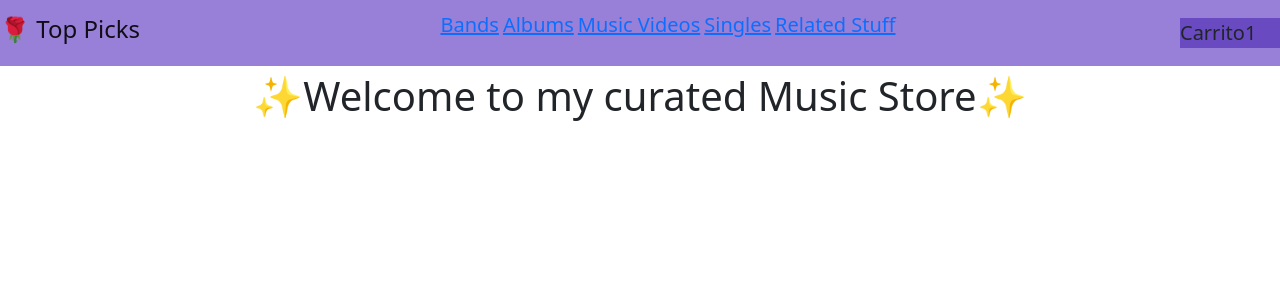
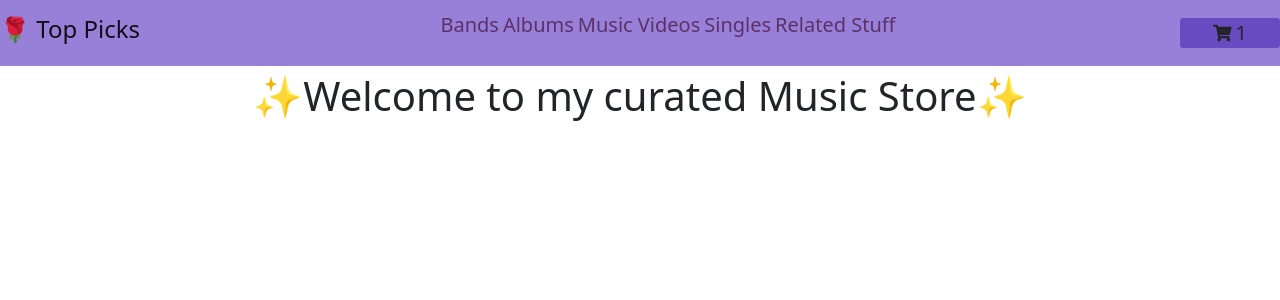
Before and after one commit to paularuhl/tiendita-ruhl, a React (Create React App) app: page / in a window 1280 px wide. Shown: the top 300 px of the page. Built offline with nearby package versions, Linux system fonts and the light colour scheme.

Commit message:
import cartIcon component, fix href colours

```diff
--- a/src/components/CartWidget.js
+++ b/src/components/CartWidget.js
@@ -1,13 +1,19 @@
 import React from 'react';
+import { FontAwesomeIcon } from '@fortawesome/react-fontawesome'
+import { faShoppingCart} from '@fortawesome/free-solid-svg-icons'
+
+
+
 
 const CartWidget = ({cantidadItems}) => {
     cantidadItems = 1;
     return (
         <div className="cart">
         <div className="d-flex">
-           Carrito
-        <i class="fas fa-shopping-cart"></i>
-        {cantidadItems}
+           <FontAwesomeIcon className="cartIcon" icon={faShoppingCart}/>
+        </div>
+        <div className="d-flex">
+           {cantidadItems}
         </div>
     </div>
         );
--- a/src/components/NavBar.js
+++ b/src/components/NavBar.js
@@ -11,11 +11,11 @@ const NavBar = () => {
             <Navbar.Toggle aria-controls="basic-navbar-nav" />
             <Navbar.Collapse id="basic-navbar-nav" className="justify-content-center text-grey">
                 <Nav className="mr-5">
-                        <a href="#"><p className="dropItem text-decoration: none;" >Bands</p></a>
-                        <a href="#"><p className="dropItem text-decoration: none;" >Albums</p></a>
-                        <a href="#"><p className="dropItem text-decoration: none;" >Music Videos</p></a>
-                        <a href="#"><p className="dropItem text-decoration: none;" >Singles</p></a>
-                        <a href="#"><p className="dropItem text-decoration: none;" >Related Stuff</p></a>
+                        <p className="dropItem" > <a href="#">Bands </a></p>
+                        <p className="dropItem" > <a href="#">Albums </a></p>
+                        <p className="dropItem" > <a href="#">Music Videos </a></p>
+                        <p className="dropItem" > <a href="#">Singles </a></p>
+                        <p className="dropItem" > <a href="#">Related Stuff </a></p>
                 </Nav>
             </Navbar.Collapse>
             <CartWidget />
--- a/src/index.css
+++ b/src/index.css
@@ -33,19 +33,21 @@ p{
 }
 .cart {
   min-width: 100px;
+  height: 100%;
   background: rgb(105, 74, 192);
   cursor: pointer;
+  display: flex;
+  align-items: center;
+  justify-content: center;
+  border-radius: 3px;
 }
 
-.cart span {
-/* TODO: no se muestra el icon wtf */
+.cartIcon {
+  font-size: 20px;
+  padding: 0 4px 0 0;
 }
 
-a{
-  text-decoration:none;
+p a{
+  text-decoration:none !important;
+  color: rgb(92, 49, 105) !important;
 }
-
-/*
-a p{
-  padding: 25px 5px 5px 10px;
-} */
```
